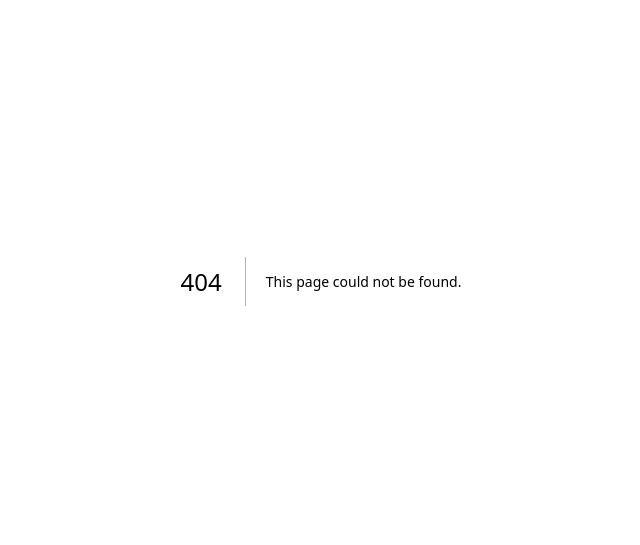
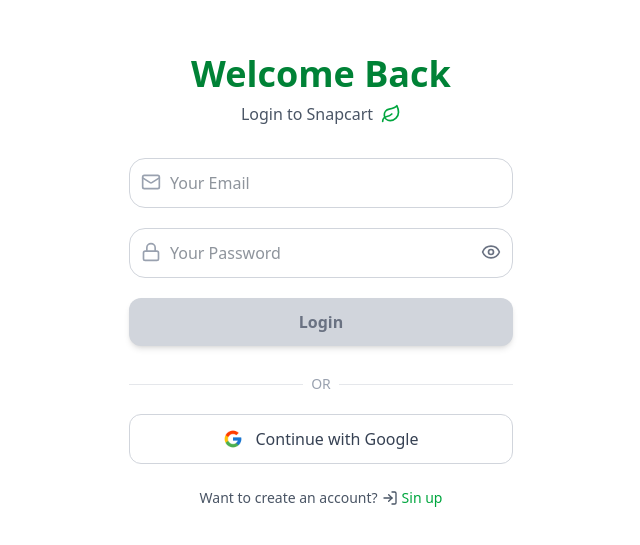
Before and after one commit to vikram-bajya/grocery-delivery-, a Next.js app: page /login in a window 1280 px wide. Before the commit this address had no page. Shown: the part 119-664 px from the top of the page, without its empty margins (319-959 px from the left). Built offline with nearby package versions, Linux system fonts and the light colour scheme.

Commit message:
add sin Up and Sin in page  or validation

```diff
--- /dev/null
+++ b/Provider.tsx
@@ -0,0 +1,11 @@
+import React from 'react'
+
+function Provider({}) {
+  return (
+    <div>
+
+    </div>
+  )
+}
+
+export default Provider
--- a/app/api/auth/register/route.ts
+++ b/app/api/auth/register/route.ts
@@ -32,7 +32,7 @@
     const user = await User.create({
       name,
       email,
-      passowrd: hashedPassword,
+      password: hashedPassword,
     });
     return NextResponse.json(user, { status: 200 });
   } catch (error) {
--- /dev/null
+++ b/app/login/page.tsx
@@ -0,0 +1,151 @@
+"use client";
+import {
+  ArrowLeft,
+  EyeIcon,
+  EyeOff,
+  Key,
+  Leaf,
+  Loader2Icon,
+  Lock,
+  LogIn,
+  Mail,
+  User,
+} from "lucide-react";
+import { motion } from "motion/react";
+import Image from "next/image";
+import React, { FormEvent, useState } from "react";
+import googleImage from "@/assest/google.png";
+
+import { useRouter } from "next/navigation";
+import { signIn } from "next-auth/webauthn";
+
+function Login() {
+  const [email, setEmail] = useState("");
+  const [password, setPassword] = useState("");
+  const [loading, setLoading] = useState(false);
+  const [showPassword, setShowPassword] = useState(false);
+  const router = useRouter();
+ const handalLogin=async(e:FormEvent)=>{
+    e.preventDefault()
+    setLoading(true)
+ try {
+    await signIn("credentials",{
+        email,
+        password
+    })
+    setLoading(false)
+ } catch (error) {
+    console.log(error)
+    setLoading(false)
+ }
+ }
+  const handleSubmit = async (e: React.FormEvent) => {
+    e.preventDefault();
+    setLoading(true);
+    // Add your axios call here later
+    console.log("Login with:", email, password);
+    setLoading(false);
+  };
+
+  const formValidation = email !== "" && password !== "";
+
+  return (
+    <div className="flex flex-col items-center justify-center min-h-screen px-6 py-10 bg-white relative">
+      <motion.h1
+        initial={{ opacity: 0, y: -10 }}
+        animate={{ opacity: 1, y: 0 }}
+        transition={{ duration: 0.6 }}
+        className="text-4xl font-extrabold text-green-700 mb-2"
+      >
+        Welcome Back
+      </motion.h1>
+      <p className="text-gray-600 mb-8 flex items-center gap-2">
+        Login to Snapcart <Leaf className="w-5 h-5 text-green-600" />
+      </p>
+
+      <motion.form
+        onSubmit={handalLogin}
+        className="flex flex-col gap-5 w-full max-w-sm"
+        initial={{ opacity: 0 }}
+        animate={{ opacity: 1 }}
+        transition={{ duration: 0.6 }}
+      >
+        <div className="relative">
+          <Mail className="absolute left-3 top-3.5 w-5 h-5 text-gray-400" />
+          <input
+            type="text"
+            placeholder="Your Email"
+
+            className="w-full border border-gray-300 rounded-2xl py-3 pl-10 pr-4 text-gray-800 focus:ring-2 focus:ring-green-500 focus:outline-none"
+            onChange={(e) => setEmail(e.target.value)}
+            value={email}
+          />
+        </div>
+        <div className="relative">
+          <Lock className="absolute left-3 top-3.5 w-5 h-5 text-gray-400" />
+          <input
+            type={showPassword ? "text" : "password"}
+            placeholder="Your Password"
+
+            className="w-full border border-gray-300 rounded-2xl py-3 pl-10 pr-4 text-gray-800 focus:ring-2 focus:ring-green-500 focus:outline-none"
+            onChange={(e) => setPassword(e.target.value)}
+            value={password}
+          />
+          {showPassword ? (
+            <EyeOff
+              className="absolute right-3 top-3.5 w-5 h-5 text-gray-500 cursor-pointer"
+              onClick={() => setShowPassword(false)}
+            />
+          ) : (
+            <EyeIcon
+              className="absolute right-3 top-3.5 w-5 h-5 text-gray-500 cursor-pointer"
+              onClick={() => setShowPassword(true)}
+            />
+          )}
+        </div>
+
+        {/* Simplifed Button Logic */}
+        <button
+          disabled={!formValidation || loading}
+
+          className={`w-full font-semibold py-3 rounded-xl transition-all duration-200 shadow-md inline-flex items-center justify-center gap-2 ${
+            formValidation
+              ? "bg-green-600 hover:bg-green-700 text-white"
+              : "bg-gray-300 text-gray-500 cursor-not-allowed"
+          }`}
+        >
+          {loading ? (
+
+            <Loader2Icon className="w-5 h-5 animate-spin" />
+          ) : (
+            "Login"
+          )}
+        </button>
+
+        <div className="flex items-center gap-2 text-gray-400 text-sm mt-2">
+          <span className="flex-1 h-px bg-gray-200"></span>
+          OR
+          <span className="flex-1 h-px bg-gray-200"></span>
+        </div>
+        <button
+            type="button"
+            className="w-full flex items-center justify-center gap-3 border border-gray-300 hover:bg-gray-50 py-3 rounded-xl text-gray-700 font-medium transition-all duration-200"
+        >
+          <Image src={googleImage} width={20} height={20} alt="google" />
+          Continue with Google
+        </button>
+      </motion.form>
+
+      <p
+        className="cursor-pointer text-gray-600 mt-6 text-sm flex items-center gap-1"
+        onClick={() => router.push("/registers")}
+      >
+        Want to create an account? <LogIn className="w-4 h-4" />
+        <span className="text-green-600">Sin up</span>
+      </p>
+    </div>
+  );
+}
+
+
+export default Login;
--- a/components/RegisterForm.tsx
+++ b/components/RegisterForm.tsx
@@ -4,12 +4,20 @@
   EyeOff,
   Key,
   Leaf,
+  Loader2Icon,
   Lock,
+  LogIn,
   Mail,
   User,
-} from "lucide-react";
+}
+from "lucide-react";
 import { motion } from "motion/react";
+import Image from "next/image";
 import React, { useState } from "react";
+import googleImage from "@/assest/google.png";
+import axios from "axios";
+import { tr } from "motion/react-client";
+import { useRouter } from "next/navigation";
 
 type propType = {
   previousStep: (s: number) => void;
@@ -18,8 +26,26 @@
   const [name, setName] = useState("");
   const [email, setEmail] = useState("");
   const [password, setpassword] = useState("");
+  const [loading, setLoading] = useState(false);
   const [showPassword, setShowPassword] = useState(false);
-
+ const route =useRouter()
+  //for api call and send data from user by get input
+  const handalRegister = async (e: React.FormEvent) => {
+    e.preventDefault();
+    setLoading(true);
+    try {
+      const result = await axios.post("/api/auth/register", {
+        name,
+        email,
+        password,
+      });
+      console.log(result.data);
+      setLoading(false);
+    } catch (error) {
+      console.log(error);
+      setLoading(false);
+    }
+  };
   return (
     <div className="flex flex-col items-center justify-center min-h-screen px-6 py-10 bg-white relative">
       <div
@@ -48,6 +74,7 @@
       </p>
 
       <motion.form
+        onSubmit={handalRegister}
         className="flex flex-col gap-5 w-full max-w-sm"
         initial={{
           opacity: 0,
@@ -80,7 +107,7 @@
         <div className="relative">
           <Lock className="absolute left-3 top-3.5 w-5 h-5 text-gray-400" />
           <input
-            type={showPassword ? "text" : "password"}
+            type={showPassword ? "text" : "password"} //logic for show password
             placeholder="Your Password"
             className="w-full border border-gery-300 rounded-2xl py-3 pl-10 pr-4 text-gray-800 focus:ring-2 focus:ring-green-500 focus:outline-none"
             onChange={(e) => setpassword(e.target.value)}
@@ -98,7 +125,44 @@
             />
           )}
         </div>
+        {/* inside one or tsx component created */}
+
+        {(() => {
+          const formValidation = name !== "" && email !== "" && password !== "";
+          return (
+            <button
+              disabled={!formValidation || loading}
+              className={`w-full font-semibold py-3 rounded-xl  transition-all
+              duration-200 shadow-md inline-flex items-center justify-center gap-2 ${
+                formValidation
+                  ? "bg-green-600 haver:bg-green-700 text-white"
+                  : "bg-gray-300 text-gray-500 cursor-not-allowed"
+              }`}
+            >
+              {loading ? (
+                <Loader2Icon className="w-5 h-5 animate -spin" />
+              ) : (
+                "Register"
+              )}
+            </button>
+          );
+        })()}
+
+        <div className="flex items-center gap-2 text-gray-400 text-sm mt-2">
+          <span className="flex-1 h-px bg-gray-200"></span>
+          OR
+          <span className="flex-1 h-px bg-gray-200"></span>
+        </div>
+        <button className="w-full flex items-center justify-center gap-3 border border-gray-300 hover:bg-gray-50 py-3 rounded-xl text-gray-700 font-medium transition-all duration-200">
+          <Image src={googleImage} width={20} height={20} alt="google" />
+          continue with Google
+        </button>
       </motion.form>
+
+      <p className=" cursor-pointer text-gray-600 mt-6 text-sm flex items-center gap-1" onClick={()=>route.push("/login")}>
+        Already have an account ? <LogIn className="w-4 h-4" />
+        <span className="text-green-600">Sin in</span>
+      </p>
     </div>
   );
 }
--- a/lib/db.ts
+++ b/lib/db.ts
@@ -13,7 +13,7 @@
 }
 
 const connectDb = async () => {
-  if (!cached.conn) {
+  if (cached.conn) {
     return cached.conn;
   }
 
```
Also changed, not shown: assest/google.png (added).
